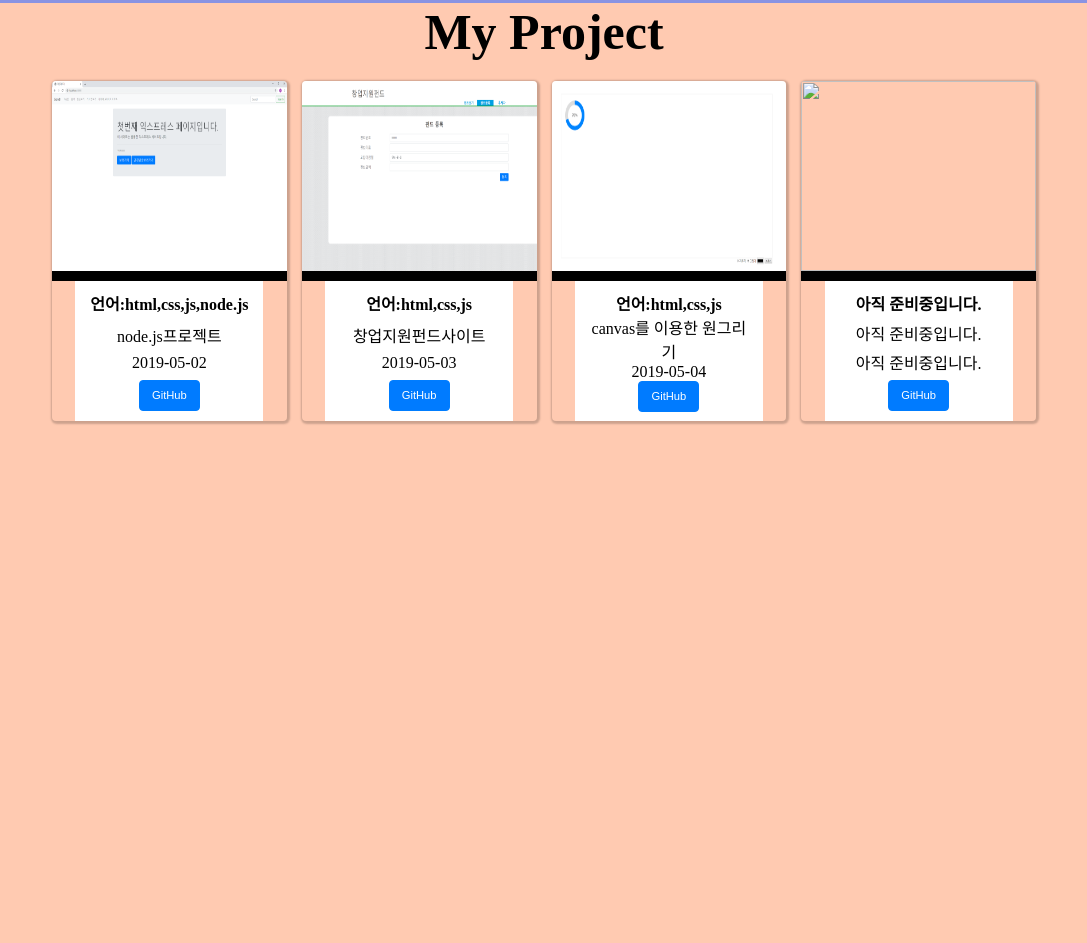
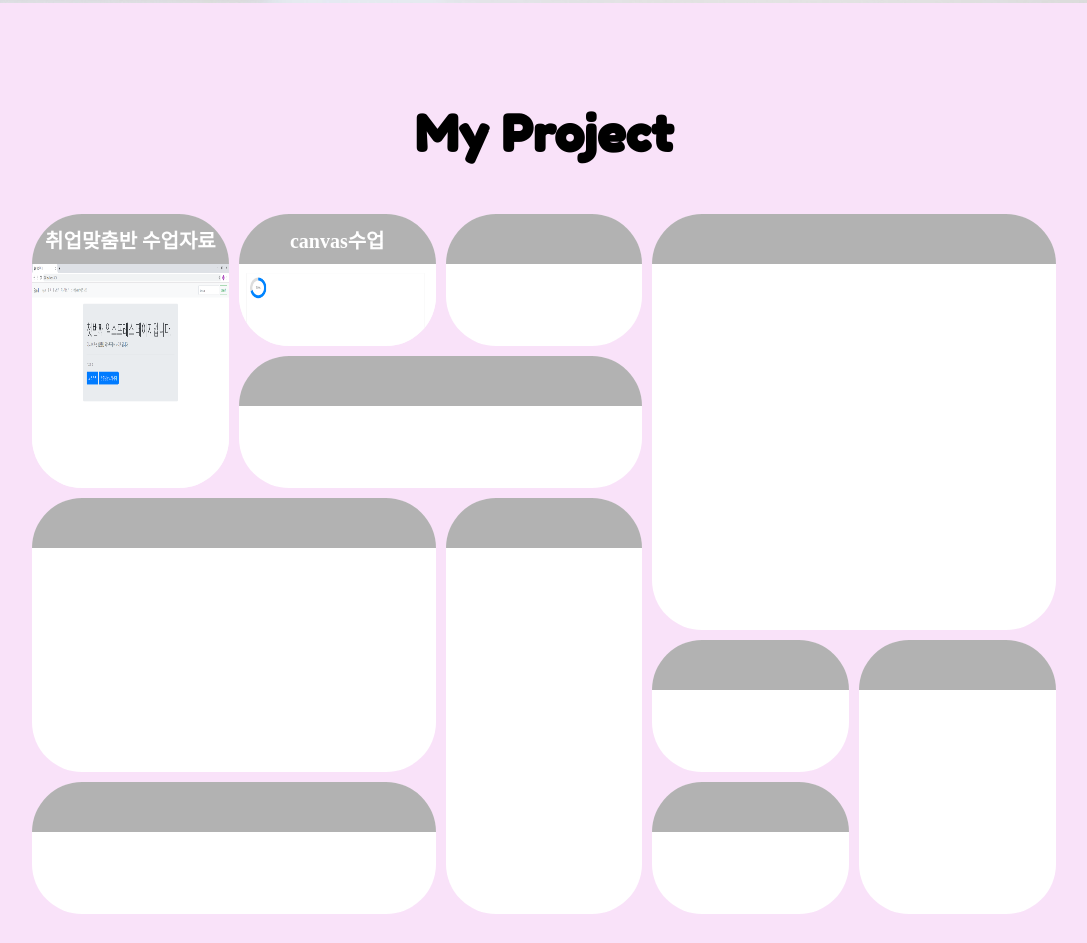
Before and after one commit to HurJungUn/portfolio, a plain HTML site: page index.html in a window 1280 px wide. Shown: the part 997-1940 px from the top of the page, without its empty margins (96-1183 px from the left). Drawn offline with nearby package versions, Linux system fonts and the light colour scheme; a web font is replaced by a local one.

Commit message:
2019.05.09포트폴리오 스타일 변경

```diff
--- a/css/style.css
+++ b/css/style.css
@@ -26,6 +26,7 @@ li{
     background-color: rgba(0, 0, 0, 0.3);
     color: white;
     font-size: 30px;
+    font-family: 'Play', sans-serif;
 }
 
 #remote-control > ul > li{
@@ -83,9 +84,10 @@ li{
 }
 
 .title h2 {
+    margin-top: 100px;
+    font-family: 'Russo One', sans-serif;
     text-align: center;
     font-size: 2rem;
-    margin-bottom: 25px;
 }
 
 .card-list {
@@ -122,93 +124,145 @@ canvas {
 
 #header {
     height: 1000px;
-    background-color: rgba(20, 40, 200, 0.5);
+    background-image: url(/images/mainimage.jpg);
+    background-size: cover;
     text-align: center;
 }
 
 #header > h1 {
     line-height: 300px;
     font-size: 100px;
+    font-family: 'Baloo Bhai', cursive;
 }
 
-#header > h1 a{
-    width: 150px;
-    height: 750px;
-    font-size: 50px;
-    border-radius: 10px;
-    border: 1px solid white;
-    background-color: darkturquoise;
+#header > a > div {
+    position: absolute;
+    top: 500px;
+    left: 200px;
+    display: flex;
+    justify-content: center;
+    align-items: center;
+    font-size: 20px;
+    border-radius: 50px;
+    width: 200px;
+    height: 50px;
+    background-color: #000000;
+    color: white;
+    font-family: 'Kanit', sans-serif;
 }
 
 #visual {
     box-sizing: border-box;
     width: 100%;
     height: 1000px;
-    background-color: rgba(2000, 150, 100, 0.5);
+    background-color: rgba(239,182,241,0.4);
     text-align: center;
 }
 
 #visual > h1 {
+    padding-top: 100px;
     font-size: 50px;
-    font-weight: bold;
+    font-family: 'Fredoka One', cursive;
 }
 
-#visual .content {
-    margin-top: 50px;
+#visual > .contents {
     width: 80%;
-    height: 100%;
-    margin: auto;
+    height: 70%;
+    margin: 50px auto;
+    display: grid;
+    grid-template-columns: repeat(5, 1fr);
+    grid-template-rows: repeat(5, 1fr);
+    gap: 10px;
+    /* display: grid;
+    width: 1030px;
+    grid-template-columns: repeat(4, 1fr);
+    grid-gap: 10px; */
 }
 
-#visual .fund-list {
-    width: 100%;
-    display: grid;
-    grid-template-columns: repeat(4, 1fr);
-    grid-auto-rows: 340px;
-    grid-gap: 15px;
-    padding: 20px;
-    height: 100%;
-    align-self: center;
-
-}
-
-#visual .fund {
-    box-shadow: 1px 1px 2px 2px rgba(0, 0, 0, 0.2);
-    border-radius: 0.25rem;
+#visual > .contents > .content {
+    border-radius: 50px;
+    background-color: #ffffff;
     overflow: hidden;
 }
 
-.fund .info {
-    margin: auto;
-    width: 80%;
-    height: 140px;
+#visual > .contents > .content > .title {
+    height: 50px;
     display: flex;
     flex-direction: column;
-    justify-content: space-between;
-    padding: 10px;
-    background-color: white;
+    justify-content: center;
+    align-items: center;
+    background-color: rgba(0, 0, 0, 0.3);
 }
 
-#visual .fund > .canvas-container {
-    width: 100%;
-    height: 200px;
+#visual > .contents > .content > .title > p {
+    color: white;
+    font-weight: bold;
+    font-size: 20px;
 }
 
-#visual .fund > .canvas-container > img{
-    border-bottom: 10px solid black;
-    width: 100%;
-    height: 100%;
+#visual > .contents > .content:hover > .title {
+    display: none;
 }
 
+#visual > .contents > .content > img {
+    width: 100%;
+    height: 100%;;
+}
+
+#visual > .contents > .content:first-child {
+    grid-column: 1/2;
+    grid-row: 1/3;
+}
+
+#visual > .contents > .content:nth-child(4) {
+    grid-column: 2/4;
+    grid-row: 2/3;
+}
+
+#visual > .contents > .content:nth-child(5) {
+    grid-column: 4/6;
+    grid-row: 1/4;
+}
+
+#visual > .contents > .content:nth-child(6) {
+    grid-column: 1/3;
+    grid-row: 3/5;
+}
+
+#visual > .contents > .content:nth-child(7) {
+    grid-column: 3/4;
+    grid-row: 3/6;
+}
+
+#visual > .contents > .content:nth-child(8) {
+    grid-column: 1/3;
+    grid-row: 5/6;
+}
+
+#visual > .contents > .content:nth-child(9) {
+    grid-column: 4/5;
+    grid-row: 4/5;
+}
+
+#visual > .contents > .content:nth-child(10) {
+    grid-column: 4/5;
+    grid-row: 5/6;
+}
+
+#visual > .contents > .content:last-child {
+    grid-column: 5/6;
+    grid-row: 4/6;
+}
 
 footer {
-    height: 200px;
+    height: 100px;
     background-color: rgba(40, 150, 100, 0.5);
     text-align: center;
+    font-family: 'Righteous', cursive;
 }
 
 .footermenu{
-    line-height: 100px;
+    line-height: 50px;
 }
 
 .btn {
--- a/index.html
+++ b/index.html
@@ -11,7 +11,9 @@
     <script src="https://ajax.googleapis.com/ajax/libs/jquery/3.4.0/jquery.min.js"></script>
     <link rel="stylesheet" href="https://use.fontawesome.com/releases/v5.8.1/css/all.css"
         integrity="sha384-50oBUHEmvpQ+1lW4y57PTFmhCaXp0ML5d60M1M7uH2+nqUivzIebhndOJK28anvf" crossorigin="anonymous">
-
+    <link rel="stylesheet" href="https://use.fontawesome.com/releases/v5.8.2/css/all.css"
+        integrity="sha384-oS3vJWv+0UjzBfQzYUhtDYW+Pj2yciDJxpsK1OYPAYjqT085Qq/1cq5FLXAZQ7Ay" crossorigin="anonymous">
+        <link href="https://fonts.googleapis.com/css?family=Baloo+Bhai|Fredoka+One|Kanit|Play|Righteous|Russo+One" rel="stylesheet">
     <script src="/js/Card.js"></script>
     <script src="/js/App.js"></script>
     <link rel="stylesheet" href="/css/style.css">
@@ -34,88 +36,75 @@
     <section id="header">
         <h1>
             HurJungUn's Portfolio
-            <br>
-            <div class="gitbar">
-                <a target="blank" href="https://github.com/HurJungUn">
-                    My GitHub
+        </h1>
+        <a href="https://github.com/HurJungUn">
+            <div>
+                <i class="fab fa-github"></i>
+                &nbsp
+                to My GitHub
+            </div>
         </a>
-            </div>
-
-        </h1>
     </section>
     <section id="visual">
         <h1>
             My Project
         </h1>
+        <div class="contents">
             <div class="content">
-            <div class="fund-list">
-                <div class="fund">
-                    <div class="canvas-container">
+                <div class="title">
+                    <p>취업맞춤반 수업자료</p>
+                </div>
                 <img src="/images/jobmatch.png" alt="">
             </div>
-                    <div class="info">
-                        <h4>언어:html,css,js,node.js</h4>
-                        <p class="name">node.js프로젝트</p>
-                        <p class="end-date">2019-05-02</p>
-                        <div class="button-row">
-                            <a target="blank" href="https://github.com/HurJungUn/jobmatch">
-                                <button class="btn btn-blue btn-sm">
-                                    GitHub
-                                </button>
-                            </a>
+            <div class="content">
+                <div class="title">
+                    <p>canvas수업</p>
+                </div>
+                <img src="/images/canvas.png" alt="">
+            </div>
+            <div class="content">
+                <div class="title">
+                    <p></p>
                 </div>
             </div>
-                </div>
-                <div class="fund">
-                    <div class="canvas-container">
-                        <img src="/images/창업지원.png" alt="">
-                    </div>
-                    <div class="info">
-                        <h4>언어:html,css,js</h4>
-                        <p class="name">창업지원펀드사이트</p>
-                        <p class="end-date">2019-05-03</p>
-                        <div class="button-row">
-                            <a target="blank" href="https://github.com/HurJungUn/chart">
-                                <button class="btn btn-blue btn-sm">
-                                    GitHub
-                                </button>
-                            </a>
+            <div class="content">
+                <div class="title">
+                    <p></p>
                 </div>
             </div>
-                </div>
-                <div class="fund">
-                    <div class="canvas-container">
-                        <img src="/images/canvas.png" alt="">
-                    </div>
-                    <div class="info">
-                        <h4>언어:html,css,js</h4>
-                        <p class="name">canvas를 이용한 원그리기</p>
-                        <p class="end-date">2019-05-04</p>
-                        <div class="button-row">
-                            <a target="blank" href="https://github.com/HurJungUn/canvas">
-                                <button class="btn btn-blue btn-sm">
-                                    GitHub
-                                </button>
-                            </a>
+            <div class="content">
+                <div class="title">
+                    <p></p>
                 </div>
             </div>
-                </div>
-                <div class="fund">
-                    <div class="canvas-container">
-                        <img src="" alt="">
-                    </div>
-                    <div class="info">
-                        <h4>아직 준비중입니다.</h4>
-                        <p class="name">아직 준비중입니다.</p>
-                        <p class="end-date">아직 준비중입니다.</p>
-                        <div class="button-row">
-                            <a target="blank" href="">
-                                <button class="btn btn-blue btn-sm">
-                                    GitHub
-                                </button>
-                            </a>
+            <div class="content">
+                <div class="title">
+                    <p></p>
                 </div>
             </div>
+            <div class="content">
+                <div class="title">
+                    <p></p>
+                </div>
+            </div>
+            <div class="content">
+                <div class="title">
+                    <p></p>
+                </div>
+            </div>
+            <div class="content">
+                <div class="title">
+                    <p></p>
+                </div>
+            </div>
+            <div class="content">
+                <div class="title">
+                    <p></p>
+                </div>
+            </div>
+            <div class="content">
+                <div class="title">
+                    <p></p>
                 </div>
             </div>
         </div>
```
Also changed, not shown: images/mainimage.jpg (added). Lines whose indentation alone changed are shown as unchanged.
